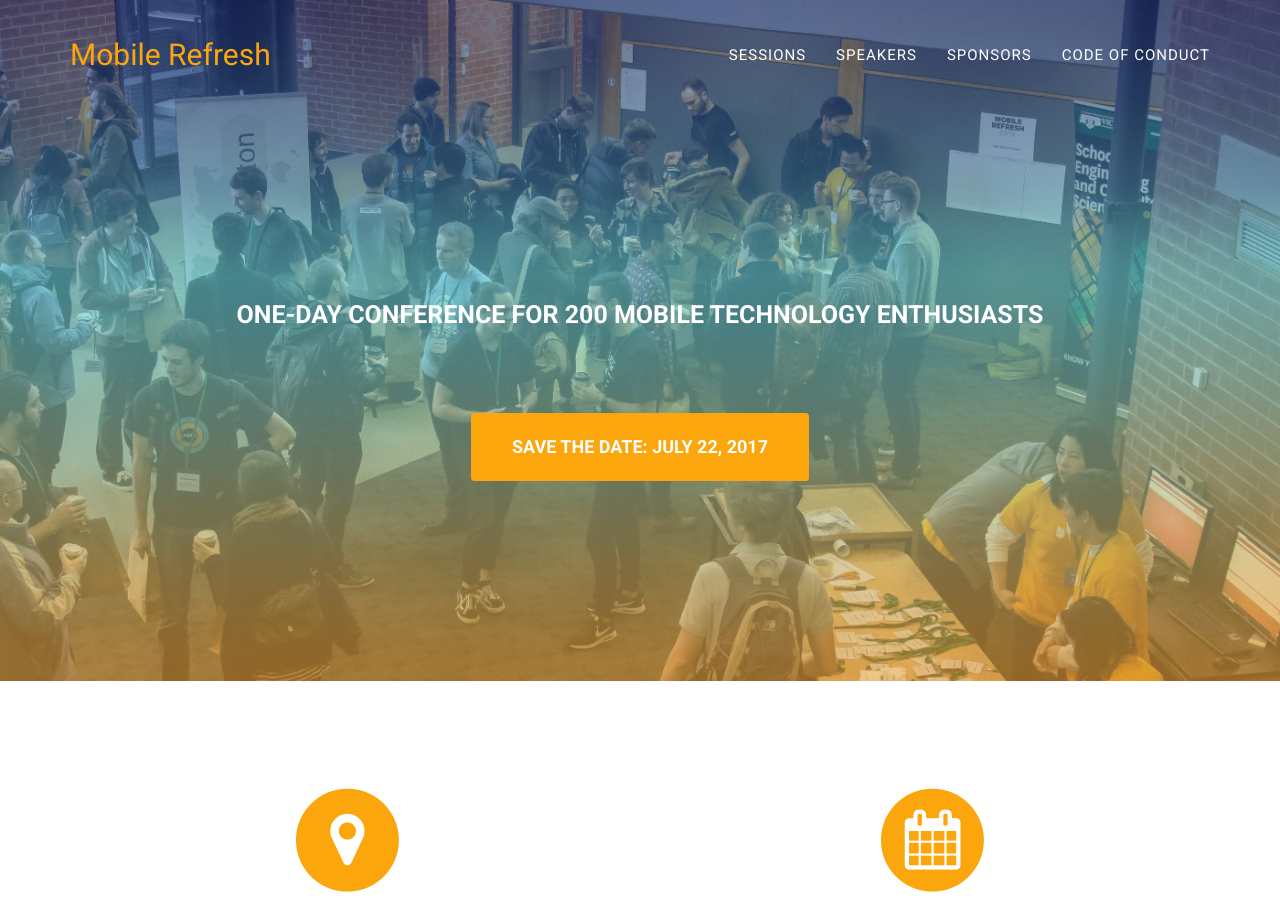
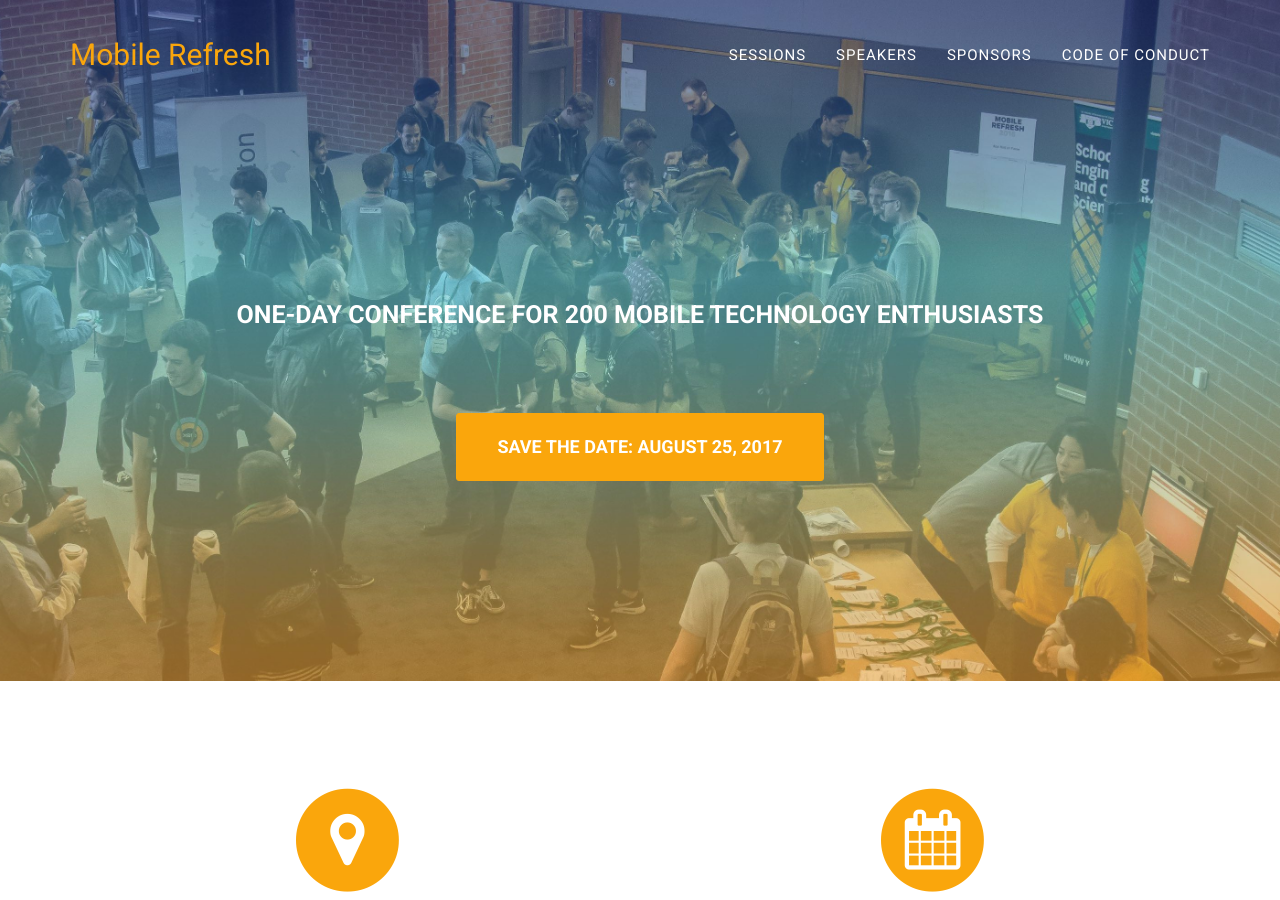
Before and after one commit to MostafaGazar/MostafaGazar.github.io, a Jekyll site: the page built from index.html, in a window 1280 px wide and 900 px high. Built offline with Jekyll 4.4.1, drawn with Linux system fonts in a browser that asks for light colours; some web fonts are replaced.

Commit message:
Update CTA label

```diff
--- a/_includes/header.html
+++ b/_includes/header.html
@@ -51,7 +51,7 @@
                 <div class="intro-heading">One-day conference for 200 mobile technology enthusiasts</div>
                 <!-- <div class="intro-lead-in">Thanks to all the attendees and supporters of Mobile Refresh</div> -->
                 <br/><br/>
-                <a href="https://www.google.com/calendar/render?action=TEMPLATE&text=Mobile+Refresh+2017&dates=20170722T074500/20170722T173000&ctz=Pacific/Auckland&details=Check+back+soon,+http://mrw.gdg.nz&location=Wellington,+New+Zealand&sf=true&output=xml" target="_blank" class="page-scroll btn btn-xl">Save the Date: July 22, 2017</a>
+                <a href="https://www.google.com/calendar/render?action=TEMPLATE&text=Mobile+Refresh+2017&dates=20170722T074500/20170722T173000&ctz=Pacific/Auckland&details=Check+back+soon,+http://mrw.gdg.nz&location=Wellington,+New+Zealand&sf=true&output=xml" target="_blank" class="page-scroll btn btn-xl">Save the Date: August 25, 2017</a>
                 <!-- a href="https://mobile-refresh-2017.lilregie.com/" target="_blank" class="page-scroll btn btn-xl">Register</a -->
                 <!-- <a href="http://on.gdg.nz/MRW2017" target="_blank" class="page-scroll btn btn-xl">Photos</a> -->
 
```
